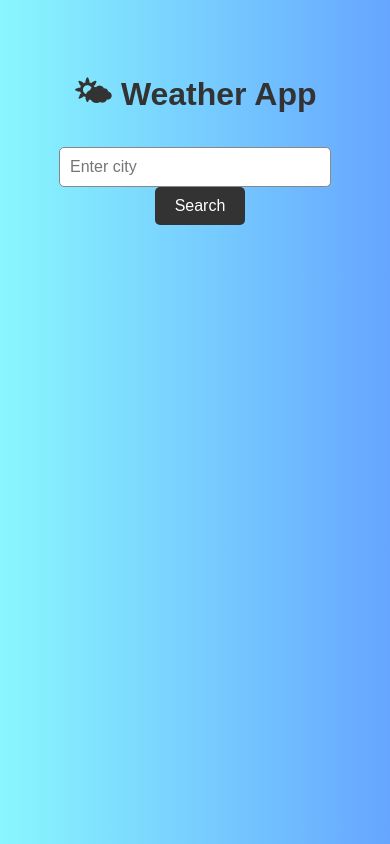
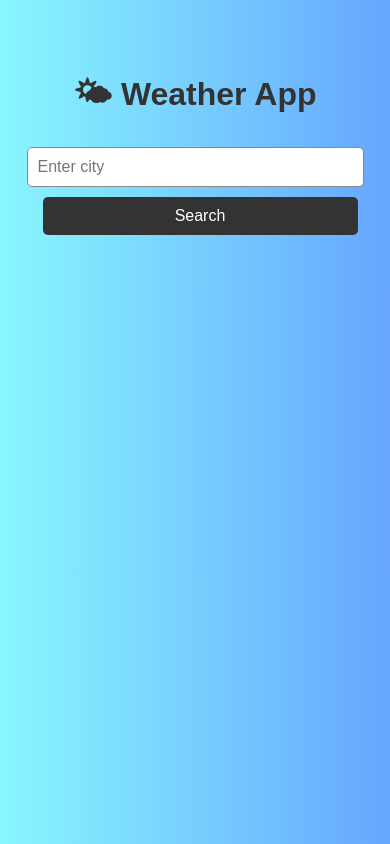
Before and after one commit to yenuliobapitiya/weather-app, a React (Create React App) app: page / in a window 390 px wide. Built offline with nearby package versions, Linux system fonts and the light colour scheme.

Commit message:
improve the responsiveness

```diff
--- a/src/App.css
+++ b/src/App.css
@@ -62,3 +62,25 @@ button {
   color: red;
   margin-top: 10px;
 }
+
+@media screen and (max-width: 600px) {
+  .input-section {
+    display: flex;
+    flex-direction: column;
+    align-items: center;
+  }
+
+  input {
+    width: 90%;
+    margin-bottom: 10px;
+  }
+
+  button {
+    width: 90%;
+  }
+
+  .weather-card {
+    width: 90%;
+    padding: 20px;
+  }
+}
```
